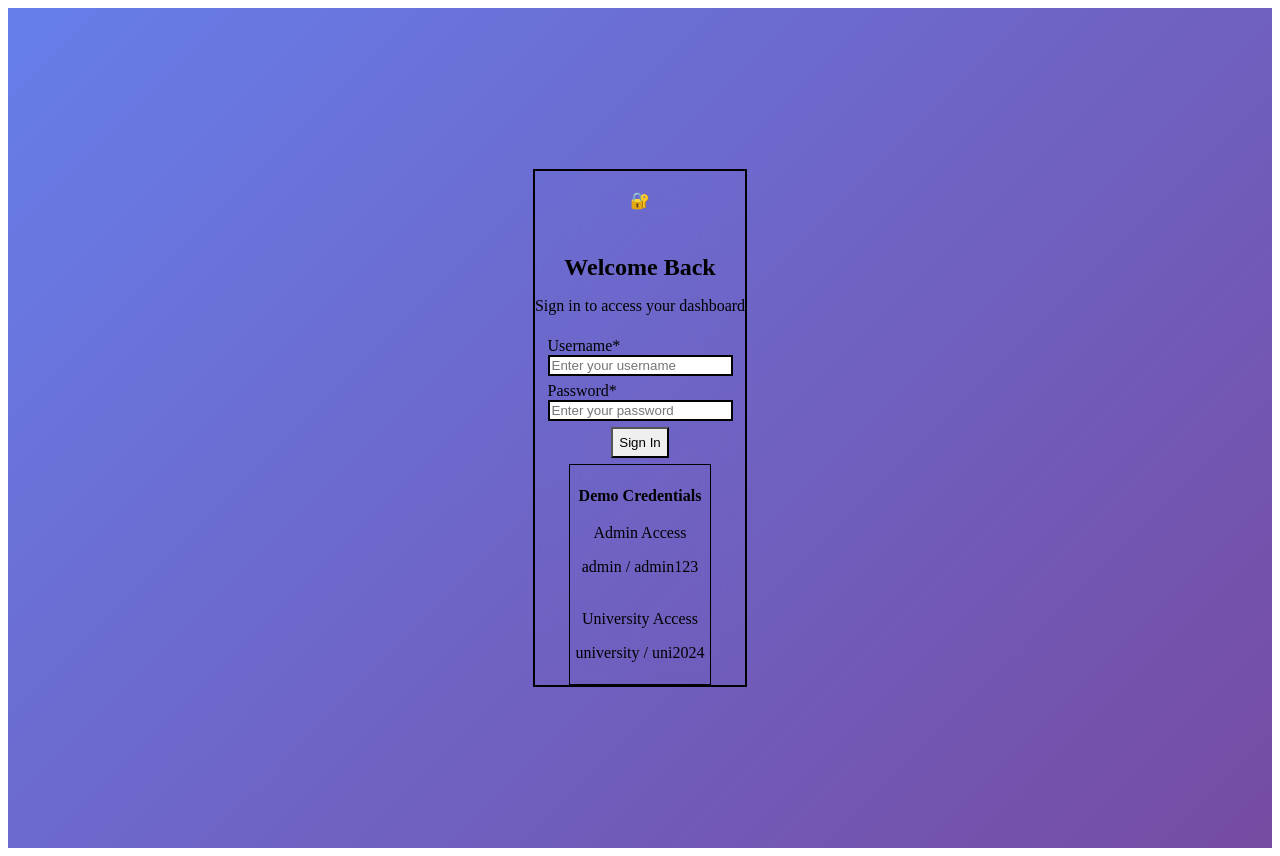
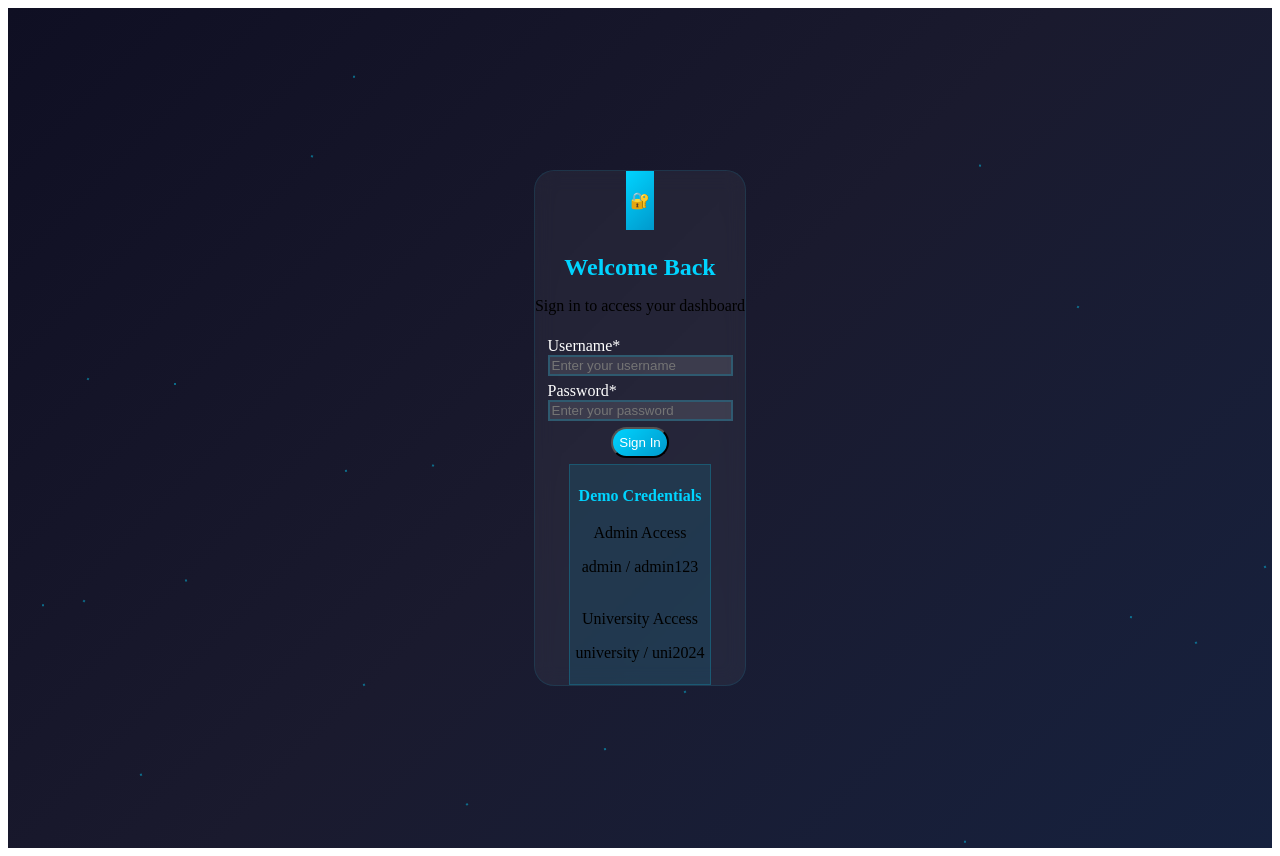
Before and after one commit to Bshisia/Decentre, a Next.js app in the folder decentre/: page /admin in a window 1280 px wide. Built offline with nearby package versions, Linux system fonts and the light colour scheme.

Commit message:
chore: style the login page

```diff
--- a/decentre/src/app/components/Login.tsx
+++ b/decentre/src/app/components/Login.tsx
@@ -32,13 +32,36 @@ const Login: React.FC<LoginProps> = ({ onLogin }) => {
     };
 
     return (
-        <Box minH="100vh" bg="linear-gradient(135deg, #667eea 0%, #764ba2 100%)" position="relative">
-            <Box position="absolute" top={0} left={0} right={0} bottom={0} bg="blackAlpha.400" />
+        <Box minH="100vh" bg="linear-gradient(135deg, #0f0f23 0%, #1a1a2e 50%, #16213e 100%)" position="relative" overflow="hidden">
+            {/* Animated Background Particles */}
+            <Box position="absolute" inset={0} pointerEvents="none">
+                {[...Array(20)].map((_, i) => (
+                    <Box
+                        key={i}
+                        position="absolute"
+                        w="2px"
+                        h="2px"
+                        bg="#00d4ff"
+                        borderRadius="50%"
+                        opacity={0.6}
+                        left={`${Math.random() * 100}%`}
+                        top={`${Math.random() * 100}%`}
+                        animation={`float ${3 + Math.random() * 3}s ease-in-out infinite`}
+                        sx={{
+                            '@keyframes float': {
+                                '0%, 100%': { transform: 'translateY(0px) rotate(0deg)' },
+                                '50%': { transform: 'translateY(-20px) rotate(180deg)' }
+                            }
+                        }}
+                    />
+                ))}
+            </Box>
+
             <Container maxW="md" py={20} position="relative" zIndex={1} display="flex" alignItems="center" justifyContent="center" minH="100vh">
-                <Card w="full" bg="whiteAlpha.950" backdropFilter="blur(20px)" border="2px solid" borderColor="whiteAlpha.400" shadow="2xl" borderRadius="2xl">
+                <Card w="full" bg="rgba(255, 255, 255, 0.05)" backdropFilter="blur(10px)" border="1px solid rgba(0, 212, 255, 0.1)" borderRadius="20px" shadow="2xl">
                     <CardHeader textAlign="center" pb={2}>
                         <Box
-                            bg="blue.500"
+                            bg="linear-gradient(135deg, #00d4ff, #0099cc)"
                             borderRadius="full"
                             p={4}
                             display="inline-block"
@@ -47,37 +70,39 @@ const Login: React.FC<LoginProps> = ({ onLogin }) => {
                         >
                             <Text fontSize="3xl" color="white">🔐</Text>
                         </Box>
-                        <Heading size="xl" color="gray.800" mb={2}>Welcome Back</Heading>
-                        <Text color="gray.600" fontSize="lg">Sign in to access your dashboard</Text>
+                        <Heading size="xl" color="#00d4ff" mb={2}>Welcome Back</Heading>
+                        <Text color="whiteAlpha.800" fontSize="lg">Sign in to access your dashboard</Text>
                     </CardHeader>
                     <CardBody pt={4}>
                         <VStack spacing={6} as="form" onSubmit={handleSubmit}>
                             <FormControl isRequired>
-                                <FormLabel color="gray.700" fontWeight="semibold">Username</FormLabel>
+                                <FormLabel color="white" fontWeight="semibold">Username</FormLabel>
                                 <Input
                                     value={username}
                                     onChange={(e: React.ChangeEvent<HTMLInputElement>) => setUsername(e.target.value)}
                                     placeholder="Enter your username"
-                                    bg="white"
-                                    border="2px solid"
-                                    borderColor="gray.200"
-                                    _focus={{ borderColor: "blue.500", shadow: "0 0 0 1px #3182ce" }}
+                                    bg="rgba(255, 255, 255, 0.1)"
+                                    border="2px solid rgba(0, 212, 255, 0.2)"
+                                    color="white"
+                                    _placeholder={{ color: 'whiteAlpha.600' }}
+                                    _focus={{ borderColor: "#00d4ff", shadow: "0 0 0 1px #00d4ff" }}
                                     size="lg"
                                     borderRadius="xl"
                                 />
                             </FormControl>
 
                             <FormControl isRequired>
-                                <FormLabel color="gray.700" fontWeight="semibold">Password</FormLabel>
+                                <FormLabel color="white" fontWeight="semibold">Password</FormLabel>
                                 <Input
                                     type="password"
                                     value={password}
                                     onChange={(e: React.ChangeEvent<HTMLInputElement>) => setPassword(e.target.value)}
                                     placeholder="Enter your password"
-                                    bg="white"
-                                    border="2px solid"
-                                    borderColor="gray.200"
-                                    _focus={{ borderColor: "blue.500", shadow: "0 0 0 1px #3182ce" }}
+                                    bg="rgba(255, 255, 255, 0.1)"
+                                    border="2px solid rgba(0, 212, 255, 0.2)"
+                                    color="white"
+                                    _placeholder={{ color: 'whiteAlpha.600' }}
+                                    _focus={{ borderColor: "#00d4ff", shadow: "0 0 0 1px #00d4ff" }}
                                     size="lg"
                                     borderRadius="xl"
                                 />
@@ -85,37 +110,38 @@ const Login: React.FC<LoginProps> = ({ onLogin }) => {
 
                             <Button
                                 type="submit"
-                                colorScheme="blue"
+                                bg="linear-gradient(135deg, #00d4ff, #0099cc)"
+                                color="white"
                                 size="lg"
                                 w="full"
+                                borderRadius="50px"
                                 isLoading={loading}
                                 loadingText="Signing in..."
-                                borderRadius="xl"
                                 py={6}
                                 fontSize="lg"
-                                _hover={{ transform: "translateY(-2px)", shadow: "xl" }}
+                                _hover={{ transform: "translateY(-2px)", boxShadow: "0 10px 25px rgba(0, 212, 255, 0.3)" }}
                                 transition="all 0.3s"
                             >
                                 Sign In
                             </Button>
 
                             {error && (
-                                <Alert status="error" borderRadius="xl" bg="red.50" border="1px solid" borderColor="red.200">
-                                    <AlertIcon />
-                                    <Text color="red.700">{error}</Text>
+                                <Alert status="error" borderRadius="xl" bg="rgba(255, 71, 87, 0.1)" border="1px solid rgba(255, 71, 87, 0.3)">
+                                    <AlertIcon color="#ff4757" />
+                                    <Text color="#ff4757">{error}</Text>
                                 </Alert>
                             )}
 
-                            <Box p={6} bg="gradient-to-r from-blue.50 to-purple.50" borderRadius="xl" w="full" border="1px solid" borderColor="blue.200">
-                                <Text fontSize="sm" color="blue.800" fontWeight="bold" mb={3} textAlign="center">Demo Credentials</Text>
+                            <Box p={6} bg="rgba(0, 212, 255, 0.1)" borderRadius="xl" w="full" border="1px solid rgba(0, 212, 255, 0.2)">
+                                <Text fontSize="sm" color="#00d4ff" fontWeight="bold" mb={3} textAlign="center">Demo Credentials</Text>
                                 <VStack spacing={2}>
                                     <Box textAlign="center">
-                                        <Text fontSize="sm" color="blue.700" fontWeight="semibold">Admin Access</Text>
-                                        <Text fontSize="sm" color="blue.600">admin / admin123</Text>
+                                        <Text fontSize="sm" color="whiteAlpha.900" fontWeight="semibold">Admin Access</Text>
+                                        <Text fontSize="sm" color="whiteAlpha.700">admin / admin123</Text>
                                     </Box>
                                     <Box textAlign="center">
-                                        <Text fontSize="sm" color="purple.700" fontWeight="semibold">University Access</Text>
-                                        <Text fontSize="sm" color="purple.600">university / uni2024</Text>
+                                        <Text fontSize="sm" color="whiteAlpha.900" fontWeight="semibold">University Access</Text>
+                                        <Text fontSize="sm" color="whiteAlpha.700">university / uni2024</Text>
                                     </Box>
                                 </VStack>
                             </Box>
```
